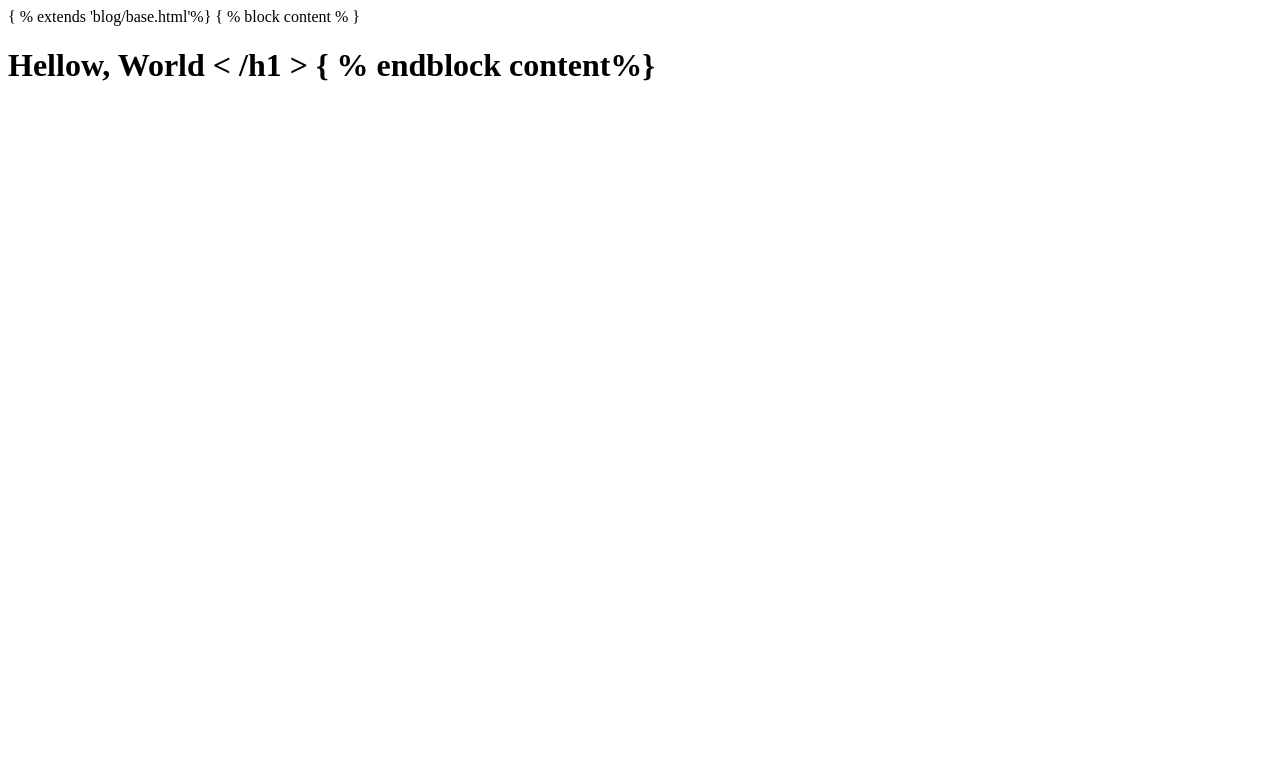
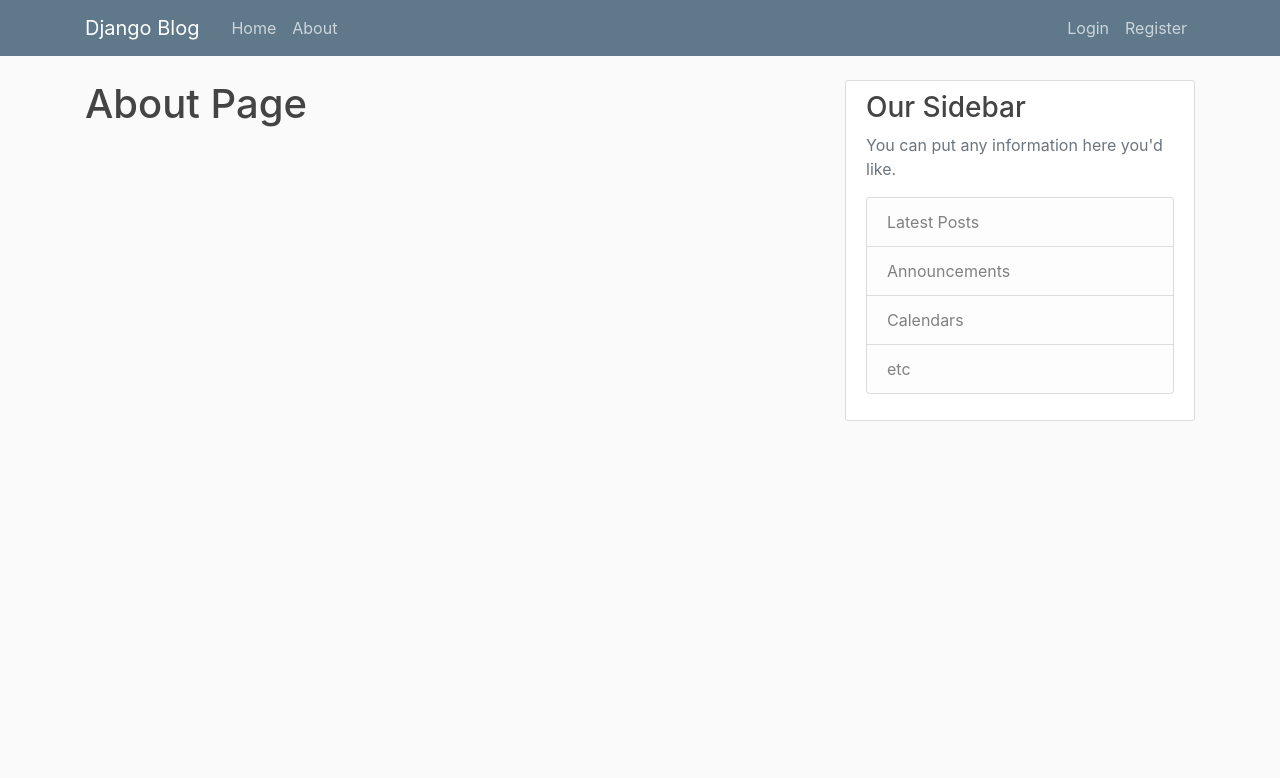
Before and after one commit to Pipsson/brotherhood_blog_djangot_projec, a Django app: template blog/templates/blog/about.html in a window 1280 px wide. Shown: the top 778 px of the page. Run offline with Django 3.2, Linux system fonts and the light colour scheme; the template is opened without the code that fills it, so the values that code supplies are empty; some libraries are stand-ins or nearby versions.

Commit message:
changes on templates

```diff
--- a/blog/templates/blog/about.html
+++ b/blog/templates/blog/about.html
@@ -1,4 +1,4 @@
-{ % extends 'blog/base.html'%}
-{ % block content % }
-<h1 > Hellow, World < /h1 >
-{ % endblock content%}
+{% extends "blog/base.html" %}
+{% block content %}
+    <h1>About Page</h1>
+{% endblock  %}
--- a/blog/templates/blog/base.html
+++ b/blog/templates/blog/base.html
@@ -1,30 +1,35 @@
-<!doctype html>
 {% load static %}
-<html lang="en">
+<!DOCTYPE html>
+<html>
+<head>
 
-<head>
     <!-- Required meta tags -->
     <meta charset="utf-8">
-    <meta name="viewport" content="width=device-width, initial-scale=1">
-    <link rel="stylesheet" href="{% static 'blog/main.css' %}">
+    <meta name="viewport" content="width=device-width, initial-scale=1, shrink-to-fit=no">
+
     <!-- Bootstrap CSS -->
-    <link href="https://cdn.jsdelivr.net/npm/bootstrap@5.0.2/dist/css/bootstrap.min.css" rel="stylesheet" integrity="sha384-EVSTQN3/azprG1Anm3QDgpJLIm9Nao0Yz1ztcQTwFspd3yD65VohhpuuCOmLASjC" crossorigin="anonymous">
+    <link rel="stylesheet" href="https://maxcdn.bootstrapcdn.com/bootstrap/4.0.0/css/bootstrap.min.css" integrity="sha384-Gn5384xqQ1aoWXA+058RXPxPg6fy4IWvTNh0E263XmFcJlSAwiGgFAW/dAiS6JXm" crossorigin="anonymous">
 
-    <title>Brotherhood</title>
+    <link rel="stylesheet" type="text/css" href="{% static 'blog/main.css' %}">
+
+    {% if title %}
+        <title>Django Blog - {{ title }}</title>
+    {% else %}
+        <title>Django Blog</title>
+    {% endif %}
 </head>
-
 <body>
     <header class="site-header">
       <nav class="navbar navbar-expand-md navbar-dark bg-steel fixed-top">
         <div class="container">
-                <a class="navbar-brand mr-4" href="/">Django Blog</a>
+          <a class="navbar-brand mr-4" href="{% url 'blog-home' %}">Django Blog</a>
           <button class="navbar-toggler" type="button" data-toggle="collapse" data-target="#navbarToggle" aria-controls="navbarToggle" aria-expanded="false" aria-label="Toggle navigation">
           <span class="navbar-toggler-icon"></span>
           </button>
           <div class="collapse navbar-collapse" id="navbarToggle">
             <div class="navbar-nav mr-auto">
-                        <a class="nav-item nav-link" href="/">Home</a>
-                        <a class="nav-item nav-link" href="/about">About</a>
+              <a class="nav-item nav-link" href="{% url 'blog-home' %}">Home</a>
+              <a class="nav-item nav-link" href="{% url 'blog-about' %}">About</a>
             </div>
             <!-- Navbar Right Side -->
             <div class="navbar-nav">
@@ -35,13 +40,10 @@
         </div>
       </nav>
     </header>
-
     <main role="main" class="container">
       <div class="row">
         <div class="col-md-8">
-                {% block content %}
-
-                {% endblock content %}
+          {% block content %}{% endblock  %}
         </div>
         <div class="col-md-4">
           <div class="content-section">
@@ -58,16 +60,11 @@
         </div>
       </div>
     </main>
-    < <!-- Optional JavaScript; choose one of the two! -->
 
-        <!-- Option 1: Bootstrap Bundle with Popper -->
-        <script src="https://cdn.jsdelivr.net/npm/bootstrap@5.0.2/dist/js/bootstrap.bundle.min.js" integrity="sha384-MrcW6ZMFYlzcLA8Nl+NtUVF0sA7MsXsP1UyJoMp4YLEuNSfAP+JcXn/tWtIaxVXM" crossorigin="anonymous"></script>
-
-        <!-- Option 2: Separate Popper and Bootstrap JS -->
-        <!--
-    <script src="https://cdn.jsdelivr.net/npm/@popperjs/core@2.9.2/dist/umd/popper.min.js" integrity="sha384-IQsoLXl5PILFhosVNubq5LC7Qb9DXgDA9i+tQ8Zj3iwWAwPtgFTxbJ8NT4GN1R8p" crossorigin="anonymous"></script>
-    <script src="https://cdn.jsdelivr.net/npm/bootstrap@5.0.2/dist/js/bootstrap.min.js" integrity="sha384-cVKIPhGWiC2Al4u+LWgxfKTRIcfu0JTxR+EQDz/bgldoEyl4H0zUF0QKbrJ0EcQF" crossorigin="anonymous"></script>
-    -->
+    <!-- Optional JavaScript -->
+    <!-- jQuery first, then Popper.js, then Bootstrap JS -->
+    <script src="https://code.jquery.com/jquery-3.2.1.slim.min.js" integrity="sha384-KJ3o2DKtIkvYIK3UENzmM7KCkRr/rE9/Qpg6aAZGJwFDMVNA/GpGFF93hXpG5KkN" crossorigin="anonymous"></script>
+    <script src="https://cdnjs.cloudflare.com/ajax/libs/popper.js/1.12.9/umd/popper.min.js" integrity="sha384-ApNbgh9B+Y1QKtv3Rn7W3mgPxhU9K/ScQsAP7hUibX39j7fakFPskvXusvfa0b4Q" crossorigin="anonymous"></script>
+    <script src="https://maxcdn.bootstrapcdn.com/bootstrap/4.0.0/js/bootstrap.min.js" integrity="sha384-JZR6Spejh4U02d8jOt6vLEHfe/JQGiRRSQQxSfFWpi1MquVdAyjUar5+76PVCmYl" crossorigin="anonymous"></script>
 </body>
-
 </html>
--- a/blog/templates/blog/home.html
+++ b/blog/templates/blog/home.html
@@ -1,4 +1,4 @@
 {% extends 'blog/base.html'%}
 {% block content%}
 <h1>Hellow, World</h1>
-{% endblock content%}
+{% endblock %}
--- a/blog/urls.py
+++ b/blog/urls.py
@@ -2,6 +2,6 @@ from django.contrib import admin
 from django.urls import path
 from . import views
 urlpatterns = [
-    path('',views.home, name= 'home_return'),
-    path('about/',views.about, name= 'about_return'),
+    path('', views.home, name='blog-home'),
+    path('about/', views.about, name='blog-about'),
 ]
```
Lines whose indentation alone changed are shown as unchanged.
